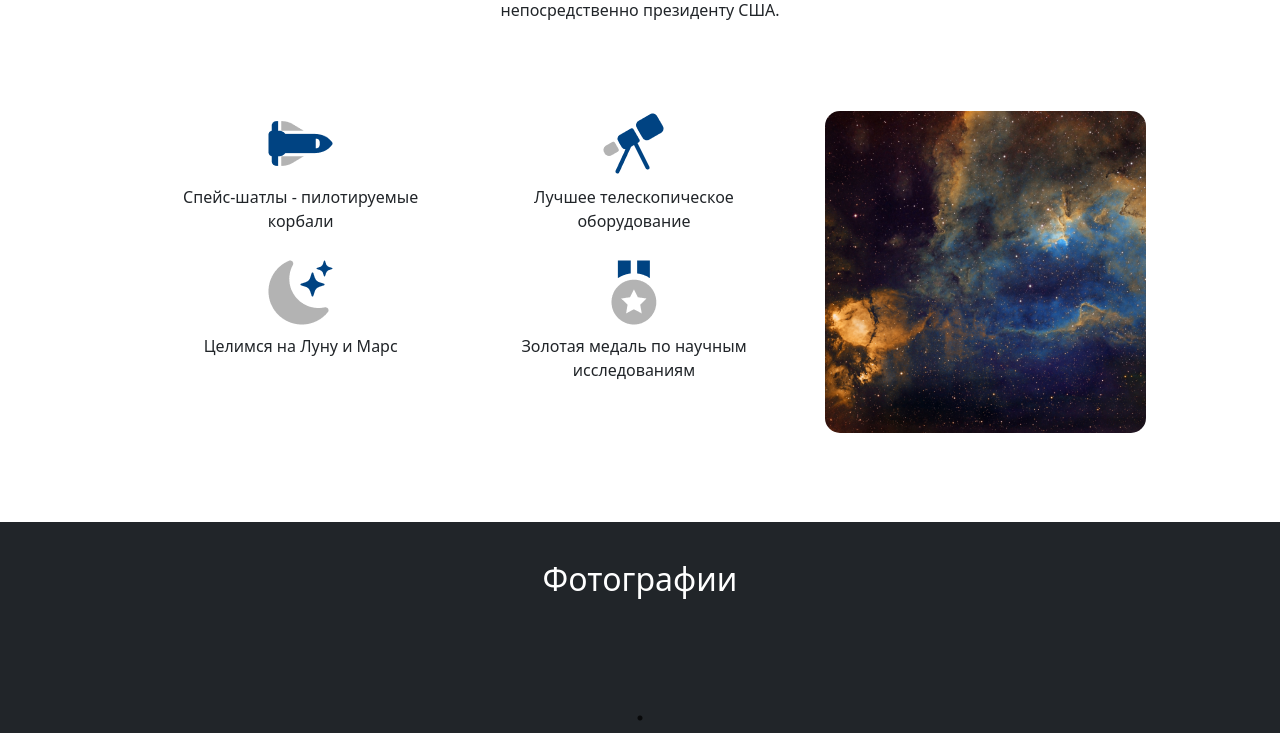
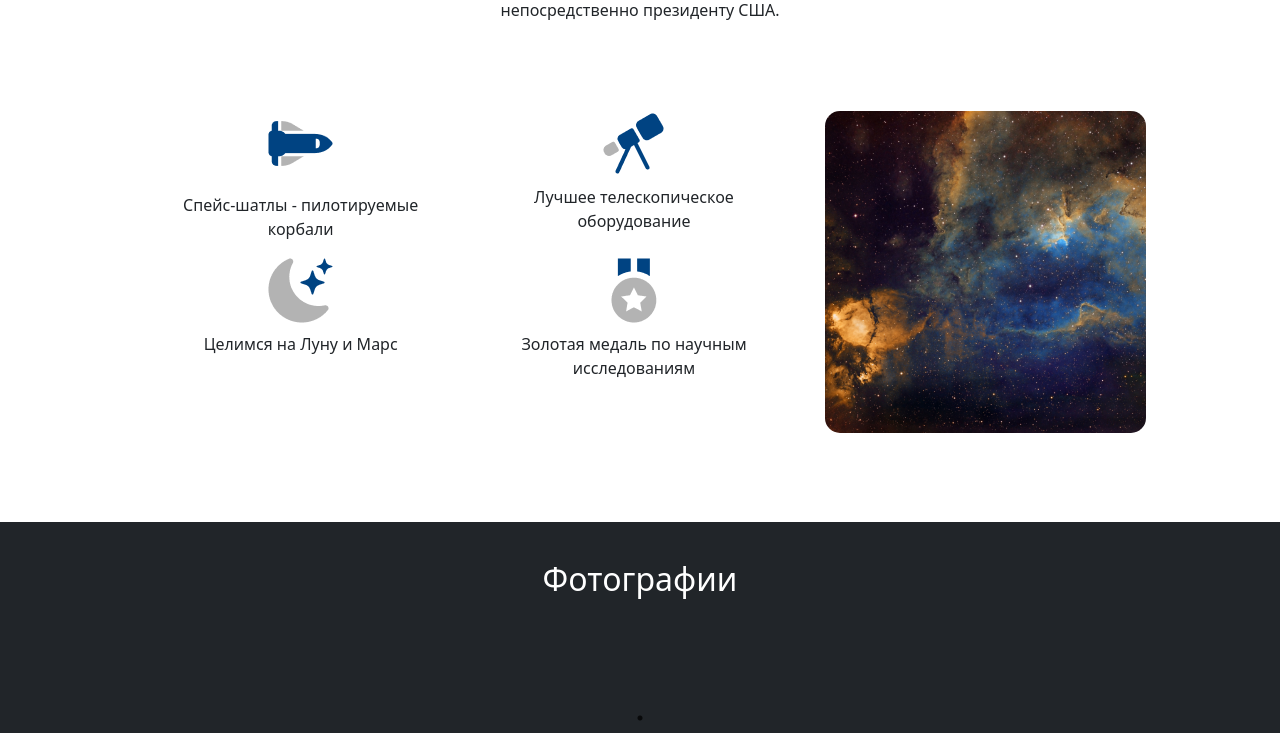
Before and after one commit to dyanashek/Vanger_test, a Django app: page / in a window 1280 px wide. Shown: the part 216-949 px from the top of the page. Run offline with Django 4.2, Linux system fonts and the light colour scheme; data that the repository does not hold is empty; some libraries are stand-ins or nearby versions.

Commit message:
Refactored html, deleteted external divs

```diff
--- a/vanger/templates/includes/advantages.html
+++ b/vanger/templates/includes/advantages.html
@@ -1,55 +1,39 @@
 {% load static %}
 <div class="container" style="padding-top: 3%; padding-left:5%; padding-right:5%" id="info">
   <div class="row">
-    <div class="col-12 col-md-8">
+    <div class="col-12 col-md-8 mx-auto">
       <div class="container">
         <div class="row">
           <div class="col">
-            <div class="container text-center">
-                <div class="row" style="padding-bottom:3%">
-                  <div class="col"><img src="{% static 'img/shuttle.png'%}" alt="Shuttle"></div>
-                </div>
-                <div class="row" style="padding-bottom:3%">
-                  <div class="col" style="padding-bottom:6%">Спейс-шатлы - пилотируемые корбали</div>
-                </div>
+            <div class="container">
+                <div class="col text-center" style="padding-bottom:6%"><img src="{% static 'img/shuttle.png'%}" alt="Shuttle"></div>
+                <div class="col text-center" style="padding-bottom:6%">Спейс-шатлы - пилотируемые корбали</div>
             </div>
           </div>
           <div class="col">
-            <div class="container text-center">
-                <div class="row">
-                  <div class="col" style="padding-bottom:3%"><img src="{% static 'img/telescope.png'%}" alt="Telescope"></div>
-                </div>
-                <div class="row">
-                  <div class="col" style="padding-bottom:6%">Лучшее телескопическое оборудование</div>
-                </div>
+            <div class="container">
+              <div class="col text-center" style="padding-bottom:3%"><img src="{% static 'img/telescope.png'%}" alt="Telescope"></div>
+              <div class="col text-center" style="padding-bottom:6%">Лучшее телескопическое оборудование</div>
             </div>
           </div>
         </div>
         <div class="row">
           <div class="col">
-            <div class="container text-center">
-                <div class="row">
-                  <div class="col" style="padding-bottom:3%"><img src="{% static 'img/moon.png'%}" alt="Moon"></div>
-                </div>
-                <div class="row">
-                  <div class="col" style="padding-bottom:6%">Целимся на Луну и Марс</div>
-                </div>
+            <div class="container">
+              <div class="col text-center" style="padding-bottom:3%"><img src="{% static 'img/moon.png'%}" alt="Moon"></div>
+              <div class="col text-center" style="padding-bottom:6%">Целимся на Луну и Марс</div>
             </div>
           </div>
           <div class="col">
             <div class="container text-center">
-                <div class="row">
-                  <div class="col" style="padding-bottom:3%"><img src="{% static 'img/medal.png'%}" alt="Medal"></div>
-                </div>
-                <div class="row">
-                  <div class="col" style="padding-bottom:6%">Золотая медаль по научным исследованиям</div>
-                </div>
+              <div class="col text-center" style="padding-bottom:3%"><img src="{% static 'img/medal.png'%}" alt="Medal"></div>
+              <div class="col text-center" style="padding-bottom:6%">Золотая медаль по научным исследованиям</div>
             </div>
           </div>
         </div>
       </div>
     </div>
-    <div class="col-12 col-md-4">
+    <div class="col-12 col-md-4 mx-auto">
         <img src="{% static 'img/space.jpeg'%}" alt="Space" class="img-fluid" style="border-radius:15px;">
     </div>
   </div>
--- a/vanger/templates/includes/agency_info.html
+++ b/vanger/templates/includes/agency_info.html
@@ -1,13 +1,7 @@
 <div class="container text-center" style="padding-top:5%; padding-bottom:4%">
-  <div class="row">
-    <div class="col-1 col-lg-2 col-xxl-3">
-    </div>
-    <div class="col-10 col-lg-8 col-xxl-6">
-      <h3>Космическое агентство</h3>
-      Национальное управление по аэронавтике и исследованию космического пространства — ведомство,
-      относящееся к федеральному правительству США и подчиняющееся непосредственно президенту США.
-    </div>
-    <div class="col-1 col-lg-2 col-xxl-3">
-    </div>
+  <div class="col-10 col-lg-8 col-xxl-6 mx-auto">
+    <h3>Космическое агентство</h3>
+    Национальное управление по аэронавтике и исследованию космического пространства — ведомство,
+    относящееся к федеральному правительству США и подчиняющееся непосредственно президенту США.
   </div>
 </div>
--- a/vanger/templates/includes/slider-main.html
+++ b/vanger/templates/includes/slider-main.html
@@ -2,7 +2,7 @@
 {% load thumbnail %}
 <div class="main-slider" align="center" style="padding-bottom:5%; padding-left:15%; padding-right:15%">
   {% for image in images %}
-    {% thumbnail image.image 800x450 crop as im%}
+    {% thumbnail image.image 800x450 crop as im %}
     <div>
       <img class="main-image" data-bs-toggle="modal" data-bs-target="#Modal" src="{{ im.url }}" alt="{{ image.description }}">
     </div>
--- a/vanger/templates/includes/slider-thumbnails.html
+++ b/vanger/templates/includes/slider-thumbnails.html
@@ -2,8 +2,7 @@
 {% load thumbnail %}
 <div class="container">
   <div class="row">
-    <div class="col-md-2"></div>
-      <div class="col-12 col-md-8">
+    <div class="col-12 col-md-8 mx-auto">
       <div class="thumbnail-slider">
         {% for image in images %}
           {% thumbnail image.image 200x200 crop as im%}
@@ -13,7 +12,6 @@
         {% endfor %}
       </div>
     </div>
-    <div class="col-md-2"></div>
   </div>
 </div>
 <script>
```
Also changed, not shown: vanger/templates/includes/header.html (indentation only). Lines whose indentation alone changed are shown as unchanged.
